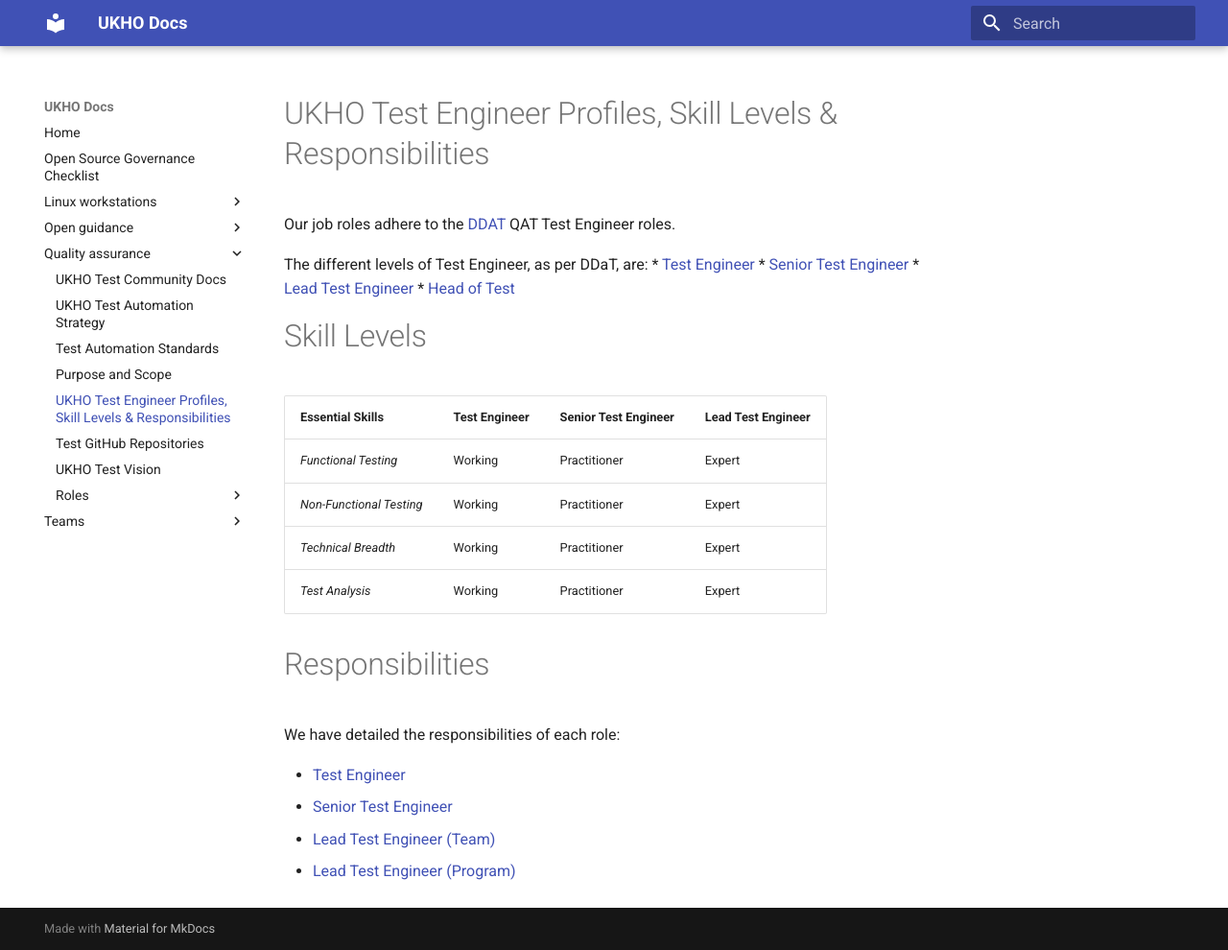
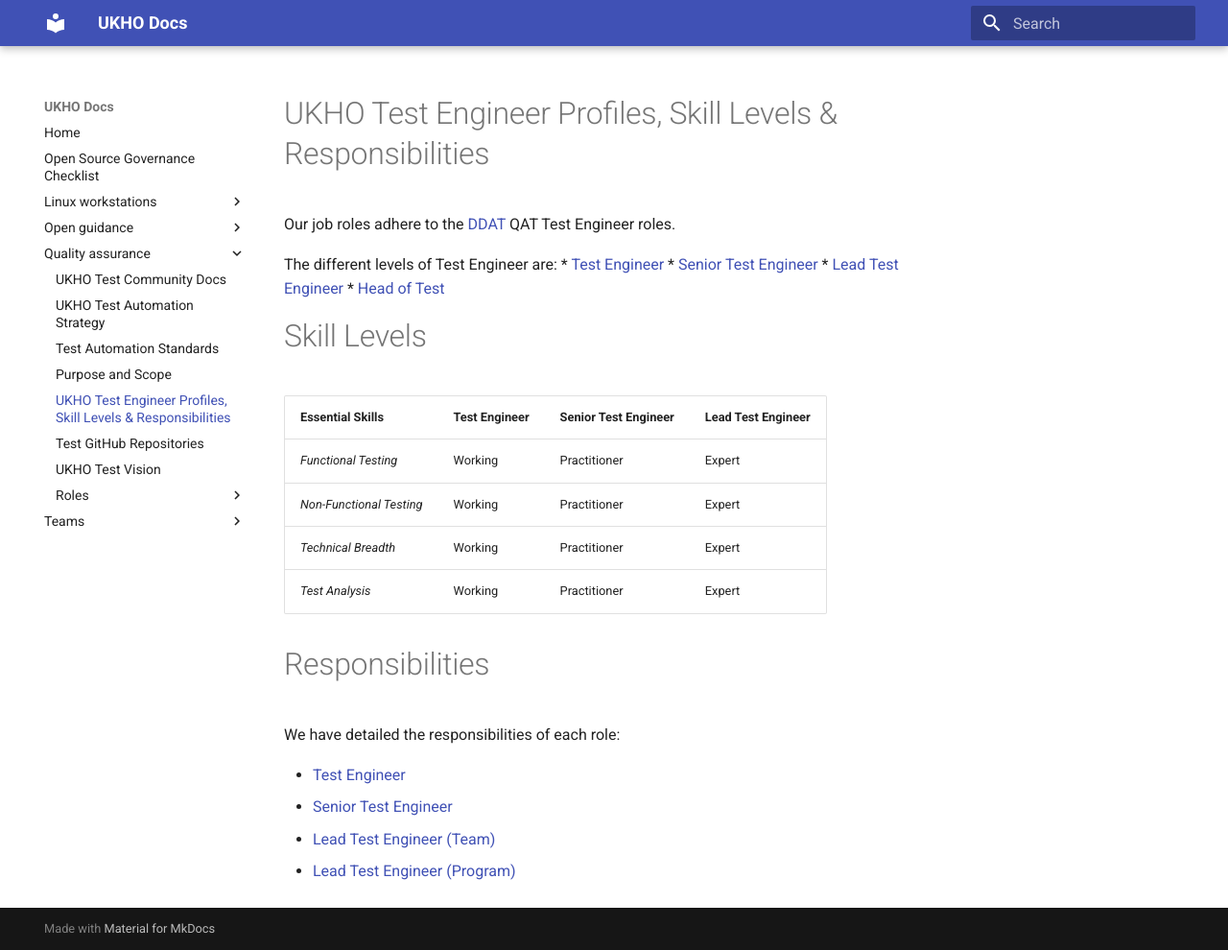
Before and after one commit to UKHO/docs, an MkDocs documentation site: the page built from docs/quality-assurance/test-profiles.md, in a window 1280 px wide and 990 px high. Shown: the whole window at 96% size. Built offline with MkDocs 1.6.1 and Material for MkDocs 9.7.7, drawn with Linux system fonts in a browser that asks for light colours.

Commit message:
Update test-profiles.md

```diff
--- a/docs/quality-assurance/test-profiles.md
+++ b/docs/quality-assurance/test-profiles.md
@@ -1,7 +1,7 @@
 # UKHO Test Engineer Profiles, Skill Levels & Responsibilities
 Our job roles adhere to the [DDAT](https://www.gov.uk/government/collections/digital-data-and-technology-profession-capability-framework#qat:-test-engineer-) QAT Test Engineer roles.
 
-The different levels of Test Engineer, as per DDaT, are:
+The different levels of Test Engineer are:
 * [Test Engineer](https://www.gov.uk/government/publications/test-engineer-skills-they-need)
 * [Senior Test Engineer](https://www.gov.uk/government/publications/senior-test-engineer-skills-they-need)
 * [Lead Test Engineer](https://www.gov.uk/government/publications/lead-test-engineer-skills-they-need)
```
